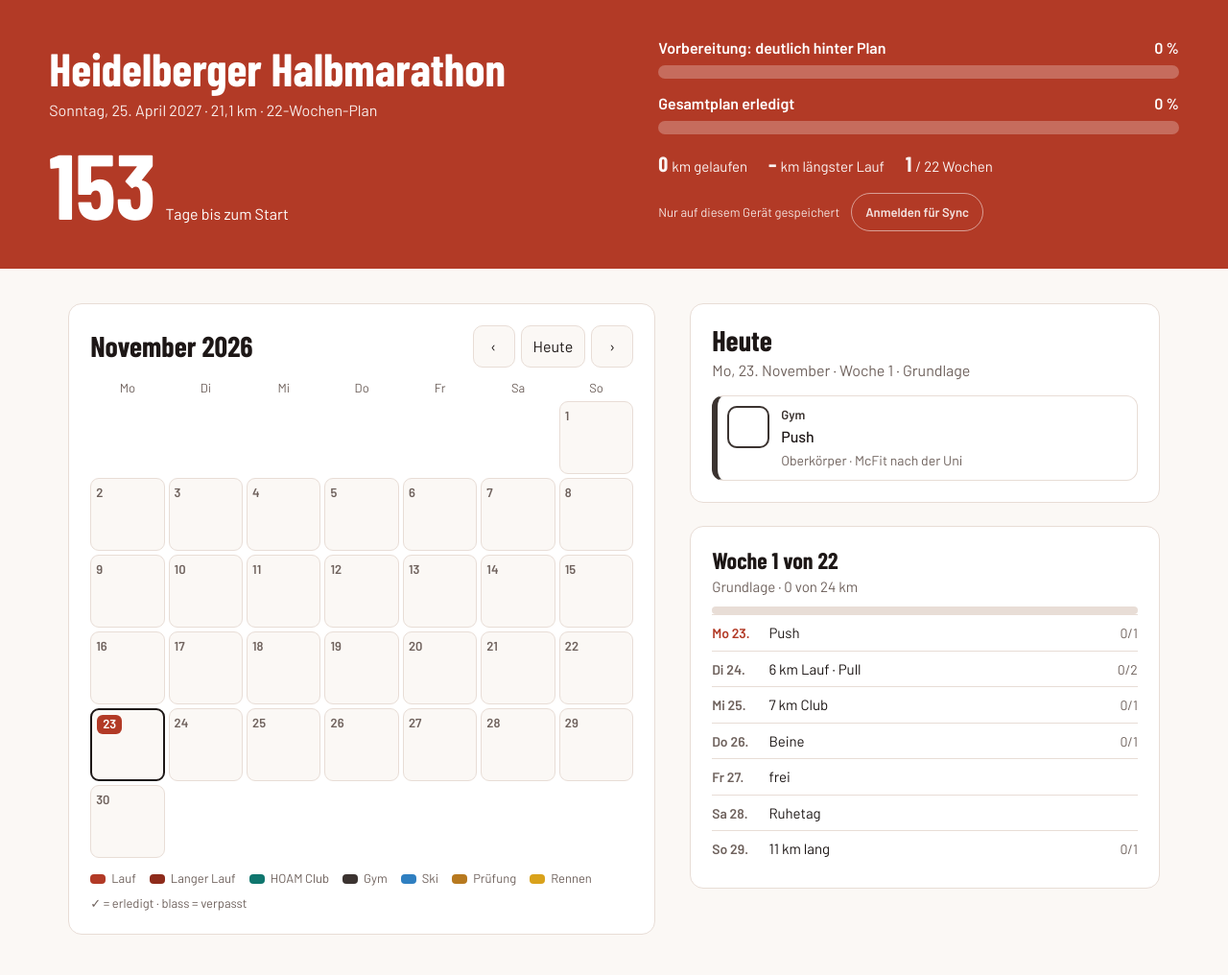
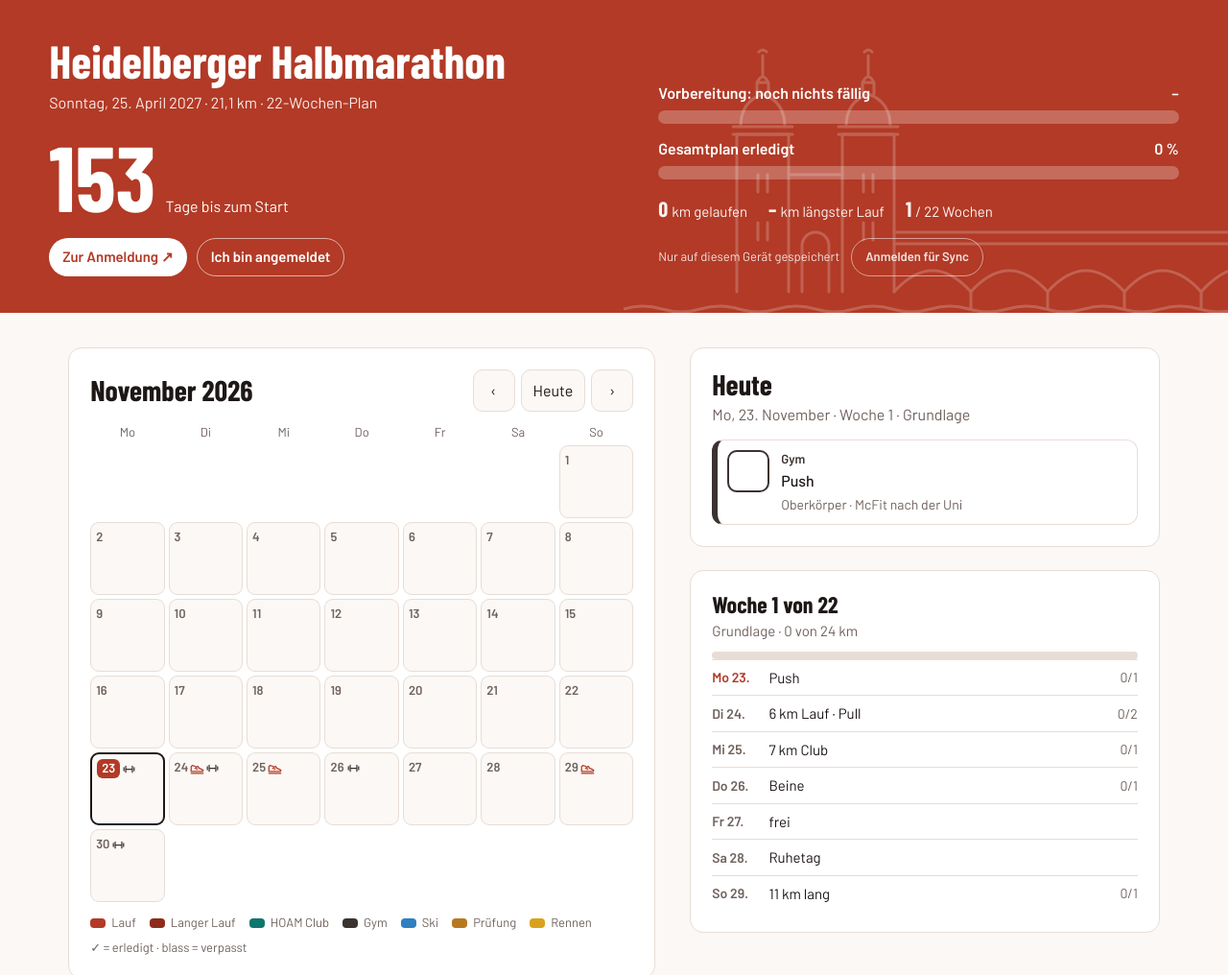
Before and after one commit to hannes-auer/Halbmarathon, a plain HTML site: page index.html in a window 1280 px wide. Shown: the top 1016 px of the page at 96% size. Drawn offline with Linux system fonts and the light colour scheme.

Commit message:
Add files via upload

```diff
--- a/index.html
+++ b/index.html
@@ -60,7 +60,7 @@ main{max-width:1240px;margin:0 auto;padding:clamp(16px,3vw,36px) max(4vw,16px) c
 .day{min-height:76px;border-radius:9px;border:1px solid var(--line);background:var(--bg);padding:5px;cursor:pointer;text-align:left;display:flex;flex-direction:column;gap:3px}
 .day.out{visibility:hidden}
 .day .d{font-size:13px;font-weight:600;color:var(--mute)}
-.day.now .d{color:#fff;background:var(--red);border-radius:6px;padding:0 6px;align-self:flex-start}
+.day.now .d{color:#fff;background:var(--red);border-radius:6px;padding:0 5px}
 .day.sel{border:2px solid var(--ink)}
 .day.race{background:light-dark(#fff4d6,#3a2f10)}
 .mk{height:14px;border-radius:4px;background:var(--c);color:#fff;font-size:11px;font-weight:700;line-height:14px;text-align:center}
@@ -117,17 +117,48 @@ dialog::backdrop{background:rgba(0,0,0,.45)}
 .dlg .b{min-height:44px;padding:0 16px;border-radius:10px;border:1px solid var(--line);background:var(--bg);cursor:pointer;font-weight:600}
 .dlg .b.pri{background:var(--red);border-color:var(--red);color:#fff}
 .dlg .err{color:var(--red);font-size:15px;min-height:1em}
+.bib{position:relative;overflow:hidden}
+.bibin{position:relative;z-index:1}
+.gate{position:absolute;right:-10px;bottom:-6px;width:min(640px,95%);height:auto;opacity:.2;pointer-events:none}
+.reg{display:flex;flex-wrap:wrap;align-items:center;gap:8px 10px;margin-top:14px;font-size:15px}
+.reg a,.reg button{display:inline-flex;align-items:center;gap:6px;min-height:40px;padding:0 14px;border-radius:999px;font-weight:600;text-decoration:none;cursor:pointer}
+.reg a{background:#fff;color:var(--red);border:0}
+.reg button{background:transparent;color:#fff;border:1px solid rgba(255,255,255,.6)}
+.reg .ok{font-weight:600}
+.dtop{display:flex;justify-content:space-between;align-items:center;gap:2px}
+.ics{display:flex;gap:1px}
+.ic{width:15px;height:15px;fill:none;stroke-width:2;stroke-linecap:round;stroke-linejoin:round}
+.ic.run{stroke:var(--red)}.ic.gym{stroke:var(--gym)}.ic.race{stroke:var(--gold)}
+@media(max-width:600px){.ic{width:12px;height:12px}.ics{gap:0}}
 @media(max-width:900px){main{grid-template-columns:minmax(0,1fr)}.side{order:-1}.bibin{grid-template-columns:minmax(0,1fr)}}
 @media(max-width:600px){.nav button,.today{padding:0 8px}.calhead h2{font-size:24px}.day{min-height:56px;padding:3px}.mk{height:12px;font-size:10px;line-height:12px}.calhead h2,.dhead h2{font-size:26px}}
 @media(prefers-reduced-motion:reduce){.bar i{transition:none}}
 </style>
 </head>
 <body>
-<header class="bib"><div class="bibin">
+<header class="bib"><svg class="gate" viewBox="0 0 640 300" aria-hidden="true" fill="none" stroke="#fff" stroke-width="3" stroke-linejoin="round" stroke-linecap="round">
+<path d="M0 290 Q20 284 40 290 T80 290 T120 290 T160 290 T200 290 T240 290 T280 290 T320 290 T360 290 T400 290 T440 290 T480 290 T520 290 T560 290 T600 290 T640 290"/>
+<path d="M118 272 V108 H172 V272 M228 272 V108 H282 V272"/>
+<path d="M114 108 H176 M224 108 H286 M114 100 H176 M224 100 H286"/>
+<path d="M122 100 Q122 74 145 66 Q168 74 168 100 M232 100 Q232 74 255 66 Q278 74 278 100"/>
+<path d="M139 66 V54 H151 V66 M249 66 V54 H261 V66 M139 54 Q145 42 151 54 M249 54 Q255 42 261 54 M145 46 V26 M255 46 V26"/>
+<path d="M141 22 Q145 18 149 22 M251 22 Q255 18 259 22"/>
+<path d="M172 150 H228 M186 272 V224 A14 14 0 0 1 214 224 V272"/>
+<path d="M140 150 V168 M150 150 V168 M140 200 V218 M150 200 V218 M250 150 V168 M260 150 V168 M250 200 V218 M260 200 V218"/>
+<path d="M282 210 H640 M282 222 H640"/>
+<path d="M282 272 Q322 228 362 272 Q402 228 442 272 Q482 228 522 272 Q562 228 602 272 Q622 250 640 248"/>
+<path d="M362 272 V290 M442 272 V290 M522 272 V290 M602 272 V290"/>
+</svg>
+<svg width="0" height="0" style="position:absolute" aria-hidden="true">
+<symbol id="i-shoe" viewBox="0 0 24 24"><path d="M2 17.5h18.5a1.5 1.5 0 0 0 .6-2.9l-5.6-2.4-2.3-3.4-2.6 1.6-1.8-1.6L4 7.5 2 9z"/><path d="M2 20.5h20"/><path d="M8.5 12.5l1.5-1M11 14l1.5-1"/></symbol>
+<symbol id="i-dumbbell" viewBox="0 0 24 24"><path d="M6.5 7v10M17.5 7v10M3.5 9.5v5M20.5 9.5v5M6.5 12h11"/></symbol>
+</svg>
+<div class="bibin">
   <div>
     <h1>Heidelberger Halbmarathon</h1>
     <div class="sub">Sonntag, 25. April 2027 · 21,1 km · 22-Wochen-Plan</div>
     <div class="count"><span class="num" id="days">–</span><span id="dayslbl">Tage bis zum Start</span></div>
+    <div class="reg" id="reg"></div>
   </div>
   <div class="meters">
     <div class="meter"><div class="top"><span>Vorbereitung: <span id="plabel">–</span></span><span id="ppct">–</span></div><div class="bar"><i id="pbar" style="width:0"></i></div></div>
@@ -232,12 +263,12 @@ function calc(){let due=0,got=0,tot=0,gt=0,km=0,kmDue=0,longest=0,opt=0;
  for(const e of ITEMS){const w=T[e.type][2];if(w<0)continue;const d=isDone(e);
   if(d&&['run','long','club','opt','race'].includes(e.type)){km+=e.km;if(e.type==='long'||e.type==='race')longest=Math.max(longest,e.km)}
   if(w===0){if(d)opt++;continue}
-  tot+=w;if(d)gt+=w;if(e.date<=today){due+=w;if(d)got+=w;if(e.type!=='gym')kmDue+=e.km}}
+  tot+=w;if(d)gt+=w;if(e.date<today||(e.date===today&&d)){due+=w;if(d)got+=w;if(e.type!=='gym')kmDue+=e.km}}
  return{p:due?Math.round(got/due*100):null,g:Math.round(gt/tot*100),km,kmDue,longest,opt}}
 function head(){const c=calc();const dl=Math.round((pd(RACE)-pd(today))/864e5);
  $('days').textContent=dl>0?dl:dl===0?'Heute':'✓';$('dayslbl').textContent=dl>0?'Tage bis zum Start':dl===0?'ist Renntag!':'Rennen gelaufen';
  const p=c.p;$('ppct').textContent=p===null?'–':p+' %';$('pbar').style.width=(p===null?0:Math.min(p,100))+'%';
- $('plabel').textContent=p===null?'startet heute':p>=90?'voll im Plan':p>=70?'gut dabei':p>=50?'etwas Rückstand':'deutlich hinter Plan';
+ $('plabel').textContent=p===null?'noch nichts fällig':p>=90?'voll im Plan':p>=70?'gut dabei':p>=50?'etwas Rückstand':'deutlich hinter Plan';
  $('gpct').textContent=c.g+' %';$('gbar').style.width=c.g+'%';
  const wn=Math.min(22,Math.max(1,Math.floor((pd(today)-pd(START))/6048e5)+1));
  $('stats').innerHTML=`<span><b>${Math.round(c.km)}</b>km gelaufen</span><span><b>${c.longest||'–'}</b>km längster Lauf</span><span><b>${wn}</b>/ 22 Wochen</span>`+(c.opt?`<span><b>${c.opt}</b>Bonusläufe</span>`:'')}
@@ -247,7 +278,9 @@ function cal(){const[y,m]=month.split('-').map(Number);$('mname').textContent=MO
  const first=new Date(y,m-1,1),off=(first.getDay()+6)%7,len=new Date(y,m,0).getDate();let h='';
  for(let k=0;k<off;k++)h+='<div class="day out"></div>';
  for(let k=1;k<=len;k++){const s=y+'-'+pad(m)+'-'+pad(k);const ev=(EV[s]||[]).filter(e=>e.type!=='rest');
-  h+=`<button class="day${s===today?' now':''}${s===sel?' sel':''}${s===RACE?' race':''}" data-d="${s}" aria-label="${fmt(s)}"><span class="d">${k}</span>${ev.map(mark).join('')}</button>`}
+  const run=ev.some(e=>['run','long','club','opt'].includes(e.type)),gym=ev.some(e=>e.type==='gym'),rc=ev.some(e=>e.type==='race');
+  const ics=(rc?'<svg class="ic race"><use href="#i-shoe"/></svg>':run?'<svg class="ic run"><use href="#i-shoe"/></svg>':'')+(gym?'<svg class="ic gym"><use href="#i-dumbbell"/></svg>':'');
+  h+=`<button class="day${s===today?' now':''}${s===sel?' sel':''}${s===RACE?' race':''}" data-d="${s}" aria-label="${fmt(s)}"><span class="dtop"><span class="d">${k}</span><span class="ics" aria-hidden="true">${ics}</span></span>${ev.map(mark).join('')}</button>`}
  $('cal').innerHTML=h;$('prev').disabled=month<='2026-11';$('next').disabled=month>='2027-04'}
 function dayv(){const ev=EV[sel]||[];$('dtitle').textContent=sel===today?'Heute':fmt(sel);
  const e0=ev[0];$('dsub').textContent=(sel===today?fmt(sel)+' · ':'')+(e0?'Woche '+e0.wk+' · '+PH(e0.wk):'Außerhalb des Plans');
@@ -277,10 +310,15 @@ function weekv(){const e0=(EV[sel]||[])[0];if(!e0){$('week').innerHTML='<h3>Trai
   return`<button class="wrow${s===sel?' sel':''}" data-d="${s}"><span class="wd">${DOWS[k]} ${pd(s).getDate()}.</span><span class="wt">${ev.length?ev.map(e=>e.type==='gym'?e.text.split(',')[0]:e.km?e.km+' km '+(e.type==='club'?'Club':e.type==='long'?'lang':e.type==='opt'?'opt.':e.type==='race'?'Rennen':'Lauf'):T[e.type][0]).join(' · '):(k===5?'Ruhetag':'frei')}</span><span class="ws">${ck.length?dn+'/'+ck.length:''}</span></button>`}).join('');
  const goal=WEEKKM[n-1];
  $('week').innerHTML=`<h3>Woche ${n} von 22${LIGHT.includes(n)&&n<21?' · leichte Woche':''}</h3><div class="meta">${PH(n)} · ${Math.round(kmDone)} von ${Math.round(goal)} km</div><div class="kmbar"><i style="width:${Math.min(100,kmDone/goal*100)}%"></i></div>${rows}`}
-function render(){head();cal();dayv();weekv()}
+const REGURL='https://atoshalbmarathon.tsg78-hd.de/ihre-anmeldung/';
+function regv(){const r=state.done.anmeldung&&state.done.anmeldung.v;
+ $('reg').innerHTML=r?'<span class="ok">✓ Für den Lauf angemeldet</span><button data-reg>Rückgängig</button>'
+ :'<a href="'+REGURL+'" target="_blank" rel="noopener">Zur Anmeldung ↗</a><button data-reg>Ich bin angemeldet</button>'}
+function render(){head();regv();cal();dayv();weekv()}
 function cache(){try{localStorage.setItem('hm27',JSON.stringify(state))}catch(e){}}
 let tmr;function save(){cache();clearTimeout(tmr);tmr=setTimeout(sync,800)}
-document.addEventListener('click',ev=>{const b=ev.target.closest('[data-id]');if(b){const id=b.dataset.id;const cur=state.done[id];state.done[id]={v:cur&&cur.v?0:1,t:Date.now()};save();render();return}
+document.addEventListener('click',ev=>{if(ev.target.closest('[data-reg]')){const c=state.done.anmeldung;state.done.anmeldung={v:c&&c.v?0:1,t:Date.now()};save();render();return}
+ const b=ev.target.closest('[data-id]');if(b){const id=b.dataset.id;const cur=state.done[id];state.done[id]={v:cur&&cur.v?0:1,t:Date.now()};save();render();return}
  const d=ev.target.closest('[data-d]');if(d){sel=d.dataset.d;month=sel.slice(0,7);render()}});
 const mv=k=>{const[y,m]=month.split('-').map(Number);const d=new Date(y,m-1+k,1);month=d.getFullYear()+'-'+pad(d.getMonth()+1);cal()};
 $('prev').onclick=()=>mv(-1);$('next').onclick=()=>mv(1);
--- a/sw.js
+++ b/sw.js
@@ -1,5 +1,5 @@
 // Offline-Cache. Bei jeder Änderung an der App VERSION hochzählen.
-const VERSION = 'hm27-v1';
+const VERSION = 'hm27-v2';
 const FILES = [
   './', 'index.html', 'config.js', 'manifest.webmanifest', 'vendor/supabase.js',
   'icons/icon-180.png', 'icons/icon-192.png', 'icons/icon-512.png',
```
